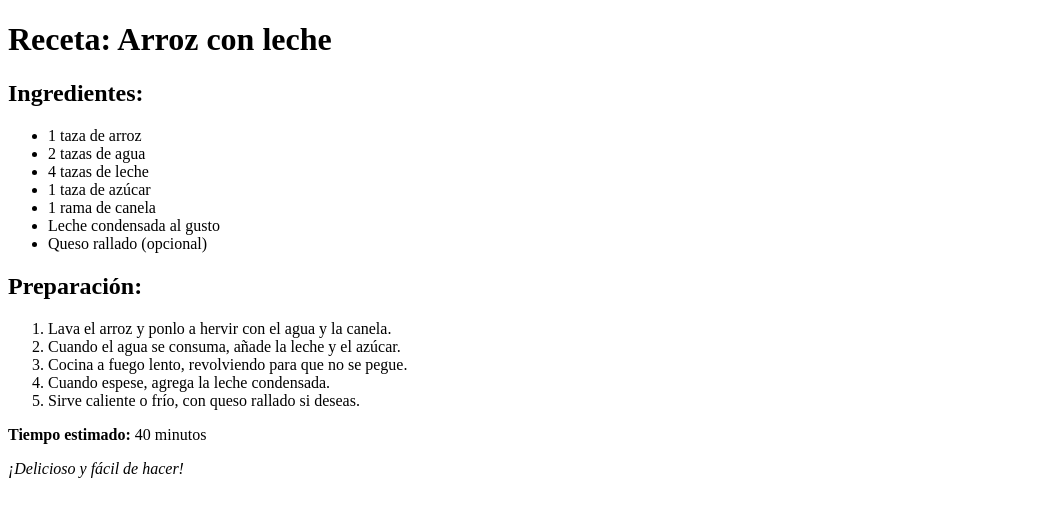
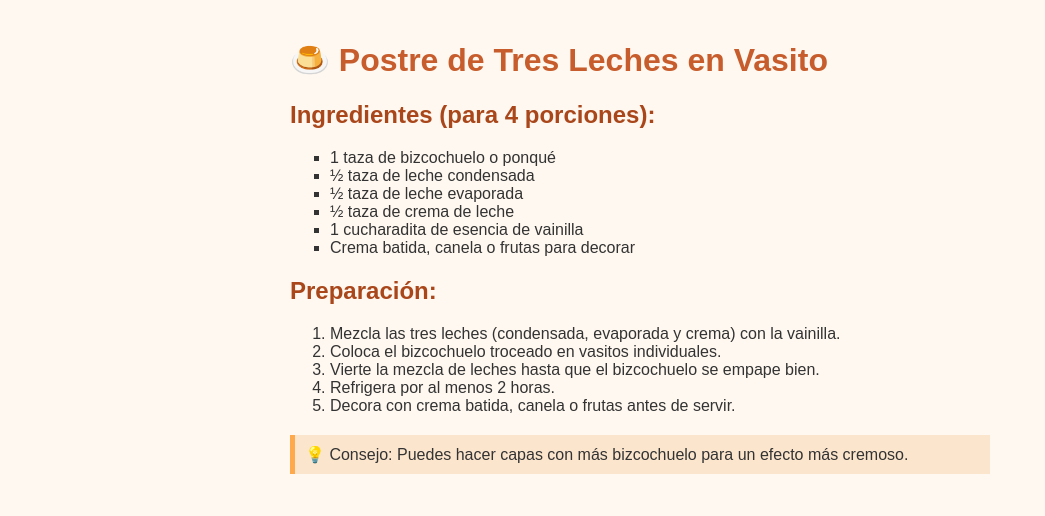
Before and after one commit to lina-castillo/pruebafay, a plain HTML site: page EJERCICIO GITHUB/index.html in a window 1280 px wide. Shown: the whole page, without its empty margins (0-1045 px from the left). Drawn offline with Linux system fonts and the light colour scheme.

Commit message:
segundo avance

```diff
--- a/EJERCICIO GITHUB/index.html
+++ b/EJERCICIO GITHUB/index.html
@@ -2,32 +2,59 @@
 <html lang="es">
 <head>
   <meta charset="UTF-8">
-  <title>Receta: Arroz con leche</title>
+  <title>Postre de Tres Leches</title>
+  <style>
+    body {
+      font-family: Arial, sans-serif;
+      background-color: #fff8f0;
+      color: #333;
+      padding: 20px;
+      max-width: 700px;
+      margin: auto;
+    }
+    h1 {
+      color: #c75d2c;
+    }
+    h2 {
+      color: #a9471b;
+    }
+    ul {
+      list-style-type: square;
+    }
+    .highlight {
+      background-color: #fce5cd;
+      padding: 10px;
+      border-left: 5px solid #ffa94d;
+      margin-top: 20px;
+    }
+  </style>
 </head>
 <body>
-  <h1>Receta: Arroz con leche</h1>
 
-  <h2>Ingredientes:</h2>
+  <h1>🍮 Postre de Tres Leches en Vasito</h1>
+
+  <h2>Ingredientes (para 4 porciones):</h2>
   <ul>
-    <li>1 taza de arroz</li>
-    <li>2 tazas de agua</li>
-    <li>4 tazas de leche</li>
-    <li>1 taza de azúcar</li>
-    <li>1 rama de canela</li>
-    <li>Leche condensada al gusto</li>
-    <li>Queso rallado (opcional)</li>
+    <li>1 taza de bizcochuelo o ponqué</li>
+    <li>½ taza de leche condensada</li>
+    <li>½ taza de leche evaporada</li>
+    <li>½ taza de crema de leche</li>
+    <li>1 cucharadita de esencia de vainilla</li>
+    <li>Crema batida, canela o frutas para decorar</li>
   </ul>
 
   <h2>Preparación:</h2>
   <ol>
-    <li>Lava el arroz y ponlo a hervir con el agua y la canela.</li>
-    <li>Cuando el agua se consuma, añade la leche y el azúcar.</li>
-    <li>Cocina a fuego lento, revolviendo para que no se pegue.</li>
-    <li>Cuando espese, agrega la leche condensada.</li>
-    <li>Sirve caliente o frío, con queso rallado si deseas.</li>
+    <li>Mezcla las tres leches (condensada, evaporada y crema) con la vainilla.</li>
+    <li>Coloca el bizcochuelo troceado en vasitos individuales.</li>
+    <li>Vierte la mezcla de leches hasta que el bizcochuelo se empape bien.</li>
+    <li>Refrigera por al menos 2 horas.</li>
+    <li>Decora con crema batida, canela o frutas antes de servir.</li>
   </ol>
 
-  <p><strong>Tiempo estimado:</strong> 40 minutos</p>
-  <p><em>¡Delicioso y fácil de hacer!</em></p>
+  <div class="highlight">
+    💡 Consejo: Puedes hacer capas con más bizcochuelo para un efecto más cremoso.
+  </div>
+
 </body>
 </html>
```
